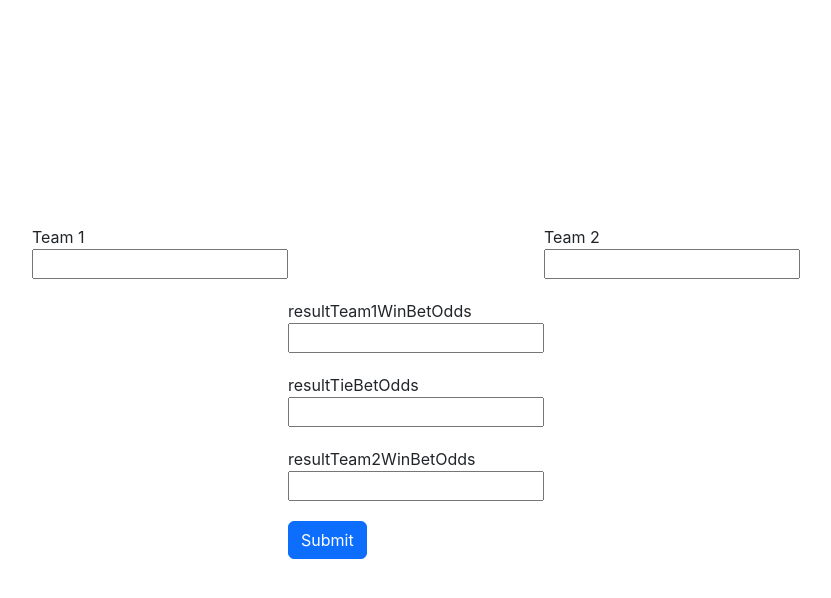
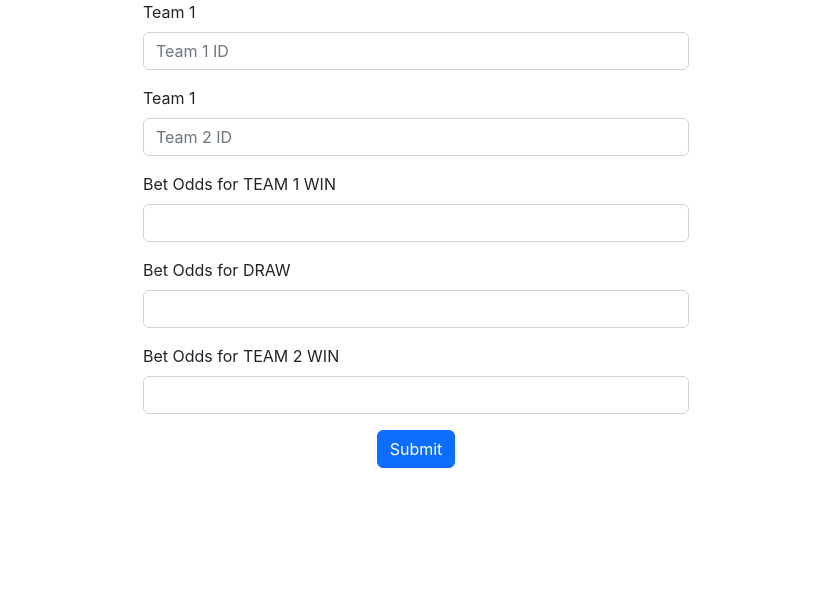
Before and after one commit to proman3419/Betting-Assistant, a React (Create React App) app in the folder betting-assistant-f/: page / in a window 1280 px wide. Shown: the top 598 px of the page, without its empty margins (224-1055 px from the left). Built offline with nearby package versions, Linux system fonts and the light colour scheme.

Commit message:
bootsrap form

```diff
--- a/betting-assistant-f/src/FormView.js
+++ b/betting-assistant-f/src/FormView.js
@@ -1,7 +1,11 @@
 import './App.css';
 import { Link } from 'react-router-dom';
 import ResultView from './ResultView';
-import { Button, ButtonGroup, Dropdown } from "react-bootstrap";
+import { Button, ButtonGroup, Dropdown, Form, FormGroup } from "react-bootstrap";
+import Container from 'react-bootstrap/Container';
+import Row from 'react-bootstrap/Row';
+import Col from 'react-bootstrap/Col';
+
 function FormView() {
   function handleSubmit(e) {
     console.log("ASDSA")
@@ -33,34 +37,63 @@ function FormView() {
   }
 
   return (
-      <div id="backgroundDiv">
-        <div id="superDiv">
-          <div id="team1Div">
-            <label for="team1Input">Team 1</label>
-            <input id="team1Input" name="team1Input" type="text"></input>
-          </div>
-          <div id="team2Div">
-            <label for="team2Input">Team 2</label>
-            <input id="team2Input" name="team2Input" type="text"></input>
-          </div>
-          <div id="resultTeam1WinBetOddsDiv">
-            <label for="resultTeam1WinBetOddsInput">resultTeam1WinBetOdds</label>
-            <input id="resultTeam1WinBetOddsInput" name="resultTeam1WinBetOddsInput" type="text"></input>
-          </div>
-          <div id="resultTieBetOddsDiv">
-            <label for="resultTieBetOddsInput">resultTieBetOdds</label>
-            <input id="resultTieBetOddsInput" name="resultTieBetOddsInput" type="text"></input>
-          </div>
-          <div id="resultTeam2WinBetOddsDiv">
-            <label for="resultTeam2WinBetOddsInput">resultTeam2WinBetOdds</label>
-            <input id="resultTeam2WinBetOddsInput" name="resultTeam2WinBetOddsInput" type="text"></input>
-          </div>
-          <form id="calculateForm">
-            <Button id="calculateButton" type="submit" onClick={handleSubmit}>Submit</Button>
-            {/* <Link to="resultView" id="calculateButton">adsfads</Link> */}
-          </form>
-        </div>
-      </div>
+      <Container >
+        <Form onSubmit={handleSubmit}>
+          <Row>
+            <Col md={{ span: 6, offset: 3 }}>
+              <Form.Group className="mb-3" controlId="team1Input">
+                <Form.Label>Team 1</Form.Label>
+                <Form.Control type="text" id="team1Input" name="team1Input" placeholder="Team 1 ID" />
+              </Form.Group>
+            </Col>
+          </Row>
+
+          <Row>
+            <Col md={{ span: 6, offset: 3 }}>
+              <Form.Group className="mb-3" controlId="team2Input">
+                <Form.Label>Team 1</Form.Label>
+                <Form.Control type="text" id="team2Input" name="team2Input" placeholder="Team 2 ID" />
+              </Form.Group>
+            </Col>
+          </Row>
+
+          <Row>
+            <Col md={{ span: 6, offset: 3 }}>
+              <Form.Group className="mb-3" controlId="resultTeam1WinBetOddsDiv">
+                <Form.Label>Bet Odds for TEAM 1 WIN</Form.Label>
+                <Form.Control type="text" id="resultTeam1WinBetOddsInput" name="resultTeam1WinBetOddsInput"/>
+              </Form.Group>
+            </Col>
+          </Row>
+
+          <Row>
+            <Col md={{ span: 6, offset: 3 }}>
+              <Form.Group className="mb-3" controlId="resultTieBetOddsDiv">
+                <Form.Label>Bet Odds for DRAW</Form.Label>
+                <Form.Control type="text" id="resultTieBetOddsDiv" name="resultTieBetOddsDiv"/>
+              </Form.Group>
+            </Col>
+          </Row>
+
+          <Row>
+            <Col md={{ span: 6, offset: 3 }}>
+              <Form.Group className="mb-3" controlId="resultTeam2WinBetOddsDiv">
+                <Form.Label>Bet Odds for TEAM 2 WIN</Form.Label>
+                <Form.Control type="text" id="resultTeam2WinBetOddsDiv" name="resultTeam2WinBetOddsDiv"/>
+              </Form.Group>
+            </Col>
+          </Row>
+
+          <Row>
+            <Col md={{ span: 6, offset: 3 }} className="text-center">
+              <Button variant="primary" type="submit">
+                Submit
+              </Button>
+            </Col>
+          </Row>
+        </Form>
+      </Container>
+
   );
 }
 
```
